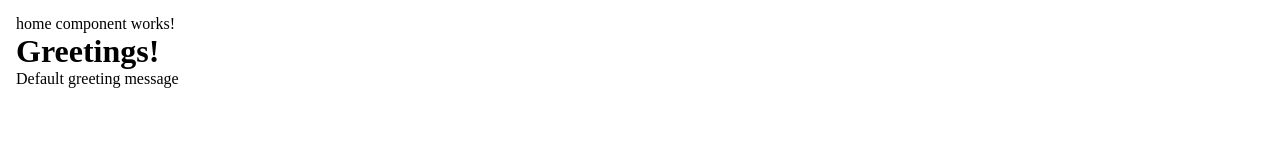
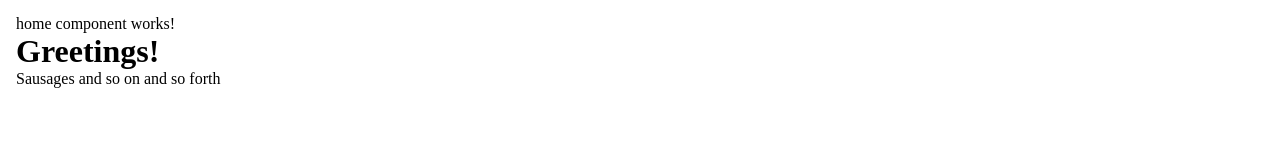
Before and after one commit to MichalBe996/First-Ng-App, an Angular app: page / in a window 1280 px wide. Shown: the part 132-292 px from the top of the page. Built offline with nearby package versions, Linux system fonts and the light colour scheme.

Commit message:
data passing shenanigans

```diff
--- a/src/app/home/home.html
+++ b/src/app/home/home.html
@@ -1,2 +1,2 @@
 <p>home component works!</p>
-<app-greeting />
+<app-greeting [message]="homeMessage()"/>
--- a/src/app/home/home.ts
+++ b/src/app/home/home.ts
@@ -8,6 +8,6 @@ import { Greeting } from '../components/greeting/greeting';
   styleUrl: './home.scss'
 })
 export class Home {
-  message = signal("Sausages and so on and so forth")
+  homeMessage = signal("Sausages and so on and so forth")
 
 }
```
